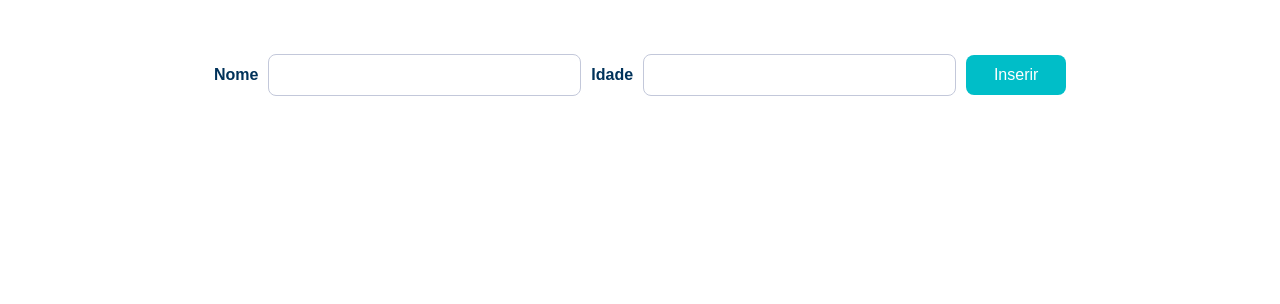
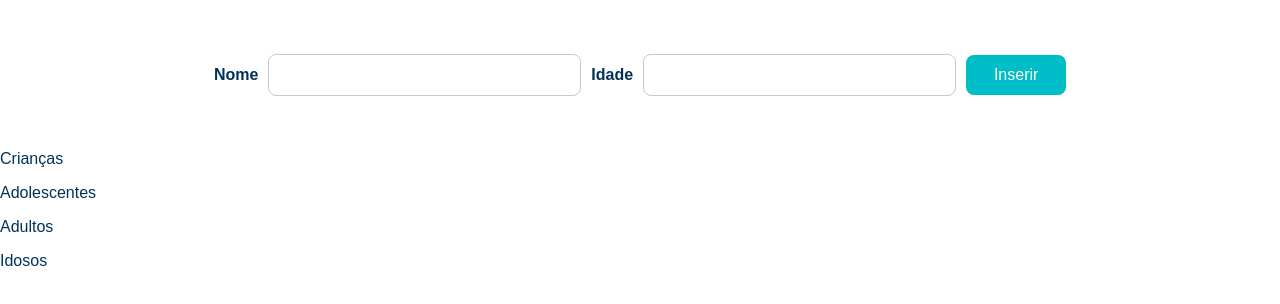
Before and after one commit to fm1randa/desafio-ecore, a plain HTML site: page front/index.html in a window 1280 px wide. Drawn offline with Linux system fonts and the light colour scheme.

Commit message:
added group cards

```diff
--- a/front/index.html
+++ b/front/index.html
@@ -14,6 +14,24 @@
 				<input id="age" name="age" type="text" />
 				<button id="insert">Inserir</button>
 			</div>
+			<div class="cards-container">
+				<div class="card">
+					<span class="title"> Crianças </span>
+					<ul id="kid"></ul>
+				</div>
+				<div class="card">
+					<span class="title"> Adolescentes </span>
+					<ul id="teen"></ul>
+				</div>
+				<div class="card">
+					<span class="title"> Adultos </span>
+					<ul id="adult"></ul>
+				</div>
+				<div class="card">
+					<span class="title"> Idosos </span>
+					<ul id="elder"></ul>
+				</div>
+			</div>
 		</div>
 	</body>
 </html>
```
